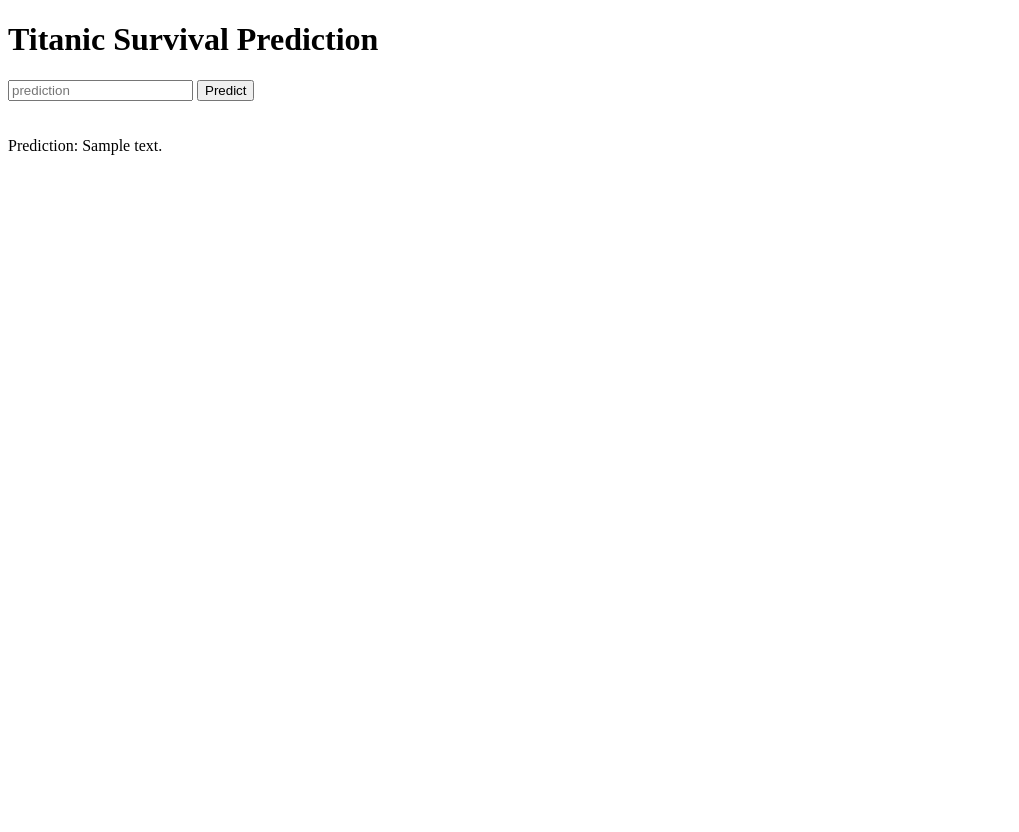
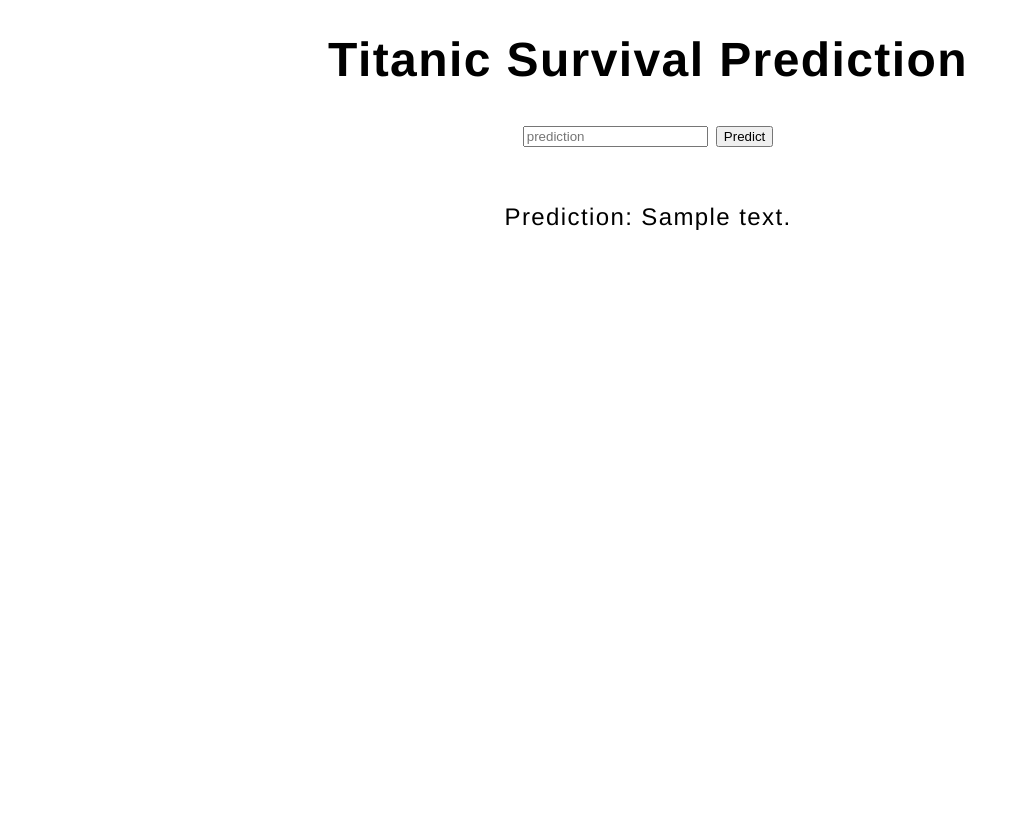
Before and after one commit to sebhofer/titanic-flask, a Flask app: template titanic-flask/templates/predict.html in a window 1280 px wide. Shown: the whole page, without its empty margins (0-1019 px from the left). Before the commit the page ends 155 px from the top, so only its background shows below. Run offline with Flask 2, Linux system fonts and the light colour scheme; the template is opened without the code that fills it: most values are stand-ins (such as "Sample title", 1, 10 or a date in 2020).

Commit message:
add simple style

```diff
--- /dev/null
+++ b/titanic-flask/static/style.css
@@ -0,0 +1,15 @@
+@import url(https://fonts.googleapis.com/css?family=Open+Sans);
+
+html { width: 100%; height:100%; overflow:hidden; }
+
+body {
+	width: 100%;
+	height:100%;
+	font-family: 'Helvetica';
+	background: rgb(255, 255, 255);
+	color: rgb(0, 0, 0);
+	font-size: 24px;
+	text-align:center;
+	letter-spacing:1.4px;
+
+}
--- a/titanic-flask/templates/predict.html
+++ b/titanic-flask/templates/predict.html
@@ -4,7 +4,7 @@
 <head>
     <meta charset="UTF-8">
     <title>Titanic Survival Prediction</title>
-    <!-- <link rel="stylesheet" href="{{ url_for('static', filename='css/style.css') }}"> -->
+    <link rel="stylesheet" href="{{ url_for('static', filename='style.css') }}">
 
 </head>
 
@@ -15,7 +15,7 @@
         <form action="{{ url_for('predict')}}" method="post">
             <input type="text" name="prediction" placeholder="prediction" required="required" />
 
-            <button type="submit">Predict</button>
+            <button type="submit" class="btn btn-primary btn-block btn-large">Predict</button>
         </form>
 
         <br>
```
